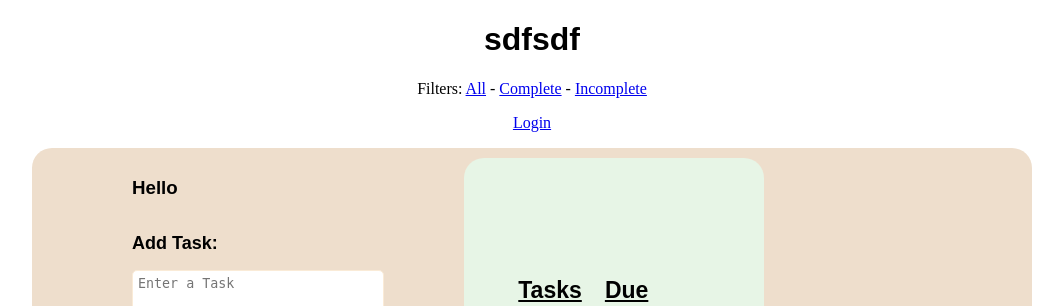
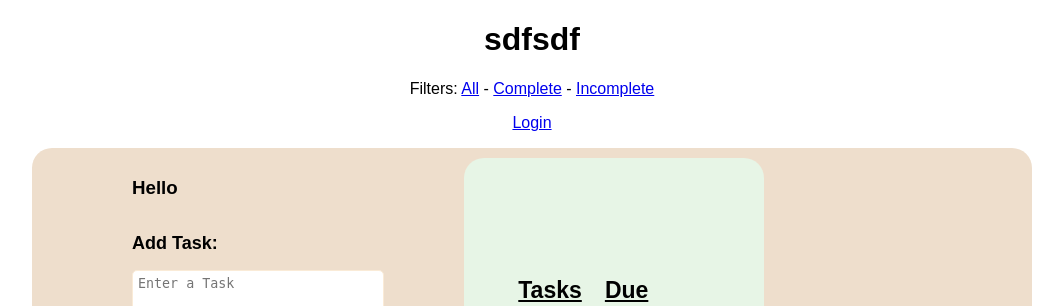
Before and after one commit to mattm0127/cloudberry_assignments, a Flask app: a page that uses to_do_list/templates/task_list.html in a window 1280 px wide. Shown: the top 306 px of the page, without its empty margins (108-1171 px from the left). Run offline with Flask 3, Linux system fonts and the light colour scheme; tables that the repository leaves empty hold one stand-in row (values such as "Sample post").

Commit message:
Minor changes for clarity

```diff
--- a/to_do_list/app.py
+++ b/to_do_list/app.py
@@ -1,6 +1,5 @@
 import os
 
-import sqlite3
 from datetime import datetime
 
 from flask import Flask, render_template, redirect, request, flash, url_for, session
--- a/to_do_list/static/styles.css
+++ b/to_do_list/static/styles.css
@@ -108,6 +108,10 @@ h1 {
     font-family: sans-serif;
 }
 
+p {
+    font-family: sans-serif;
+}
+
 table {
     border-collapse: collapse;
 }
```
